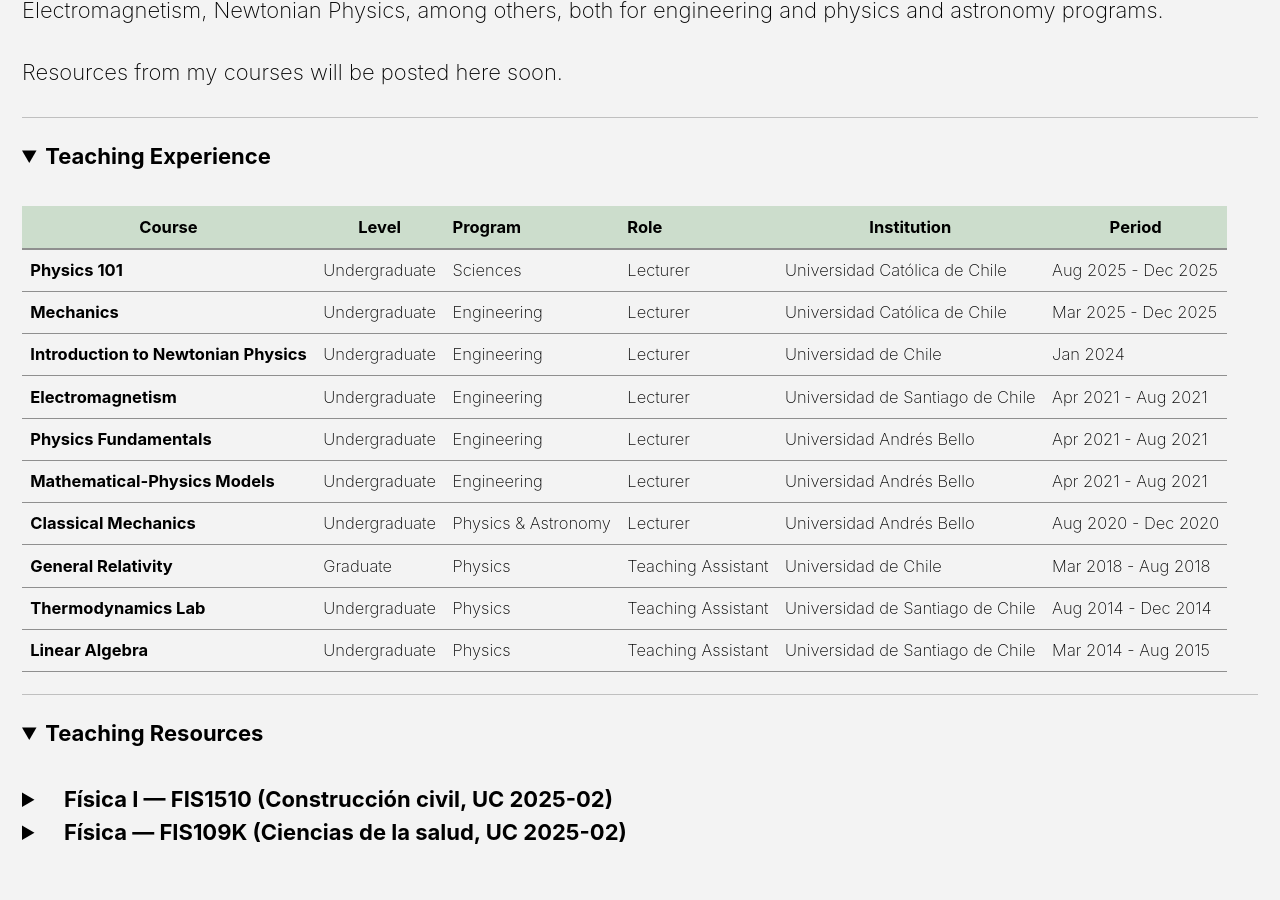
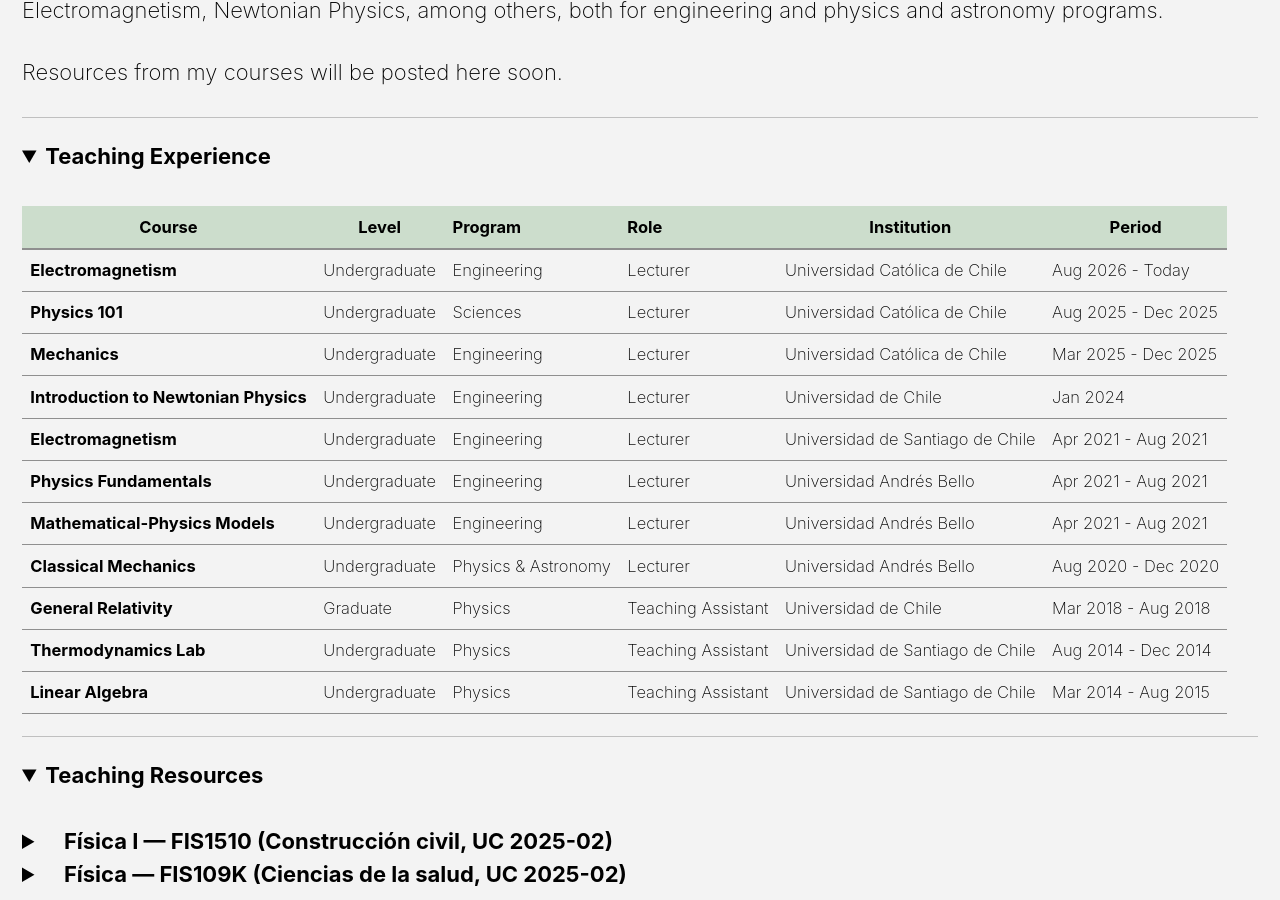
Before and after one commit to rguerraty/rguerraty.github.io, a Jekyll site: the page built from _pages/teaching.md, in a window 1280 px wide and 900 px high, scrolled down 479 px. Built offline with Jekyll 4.4.1, drawn with Linux system fonts in a browser that asks for light colours; cached includes are drawn as plain includes.

Commit message:
Update teaching.md

```diff
--- a/_pages/teaching.md
+++ b/_pages/teaching.md
@@ -30,6 +30,14 @@
     </tr>
   </thead>
   <tbody>
+    <tr>
+      <td><strong>Electromagnetism</strong></td>
+      <td>Undergraduate</td>
+      <td>Engineering</td>
+      <td>Lecturer</td>
+      <td>Universidad Católica de Chile</td>
+      <td>Aug 2026 - Today</td>
+    </tr>
     <tr>
       <td><strong>Physics 101</strong></td>
       <td>Undergraduate</td>
```
